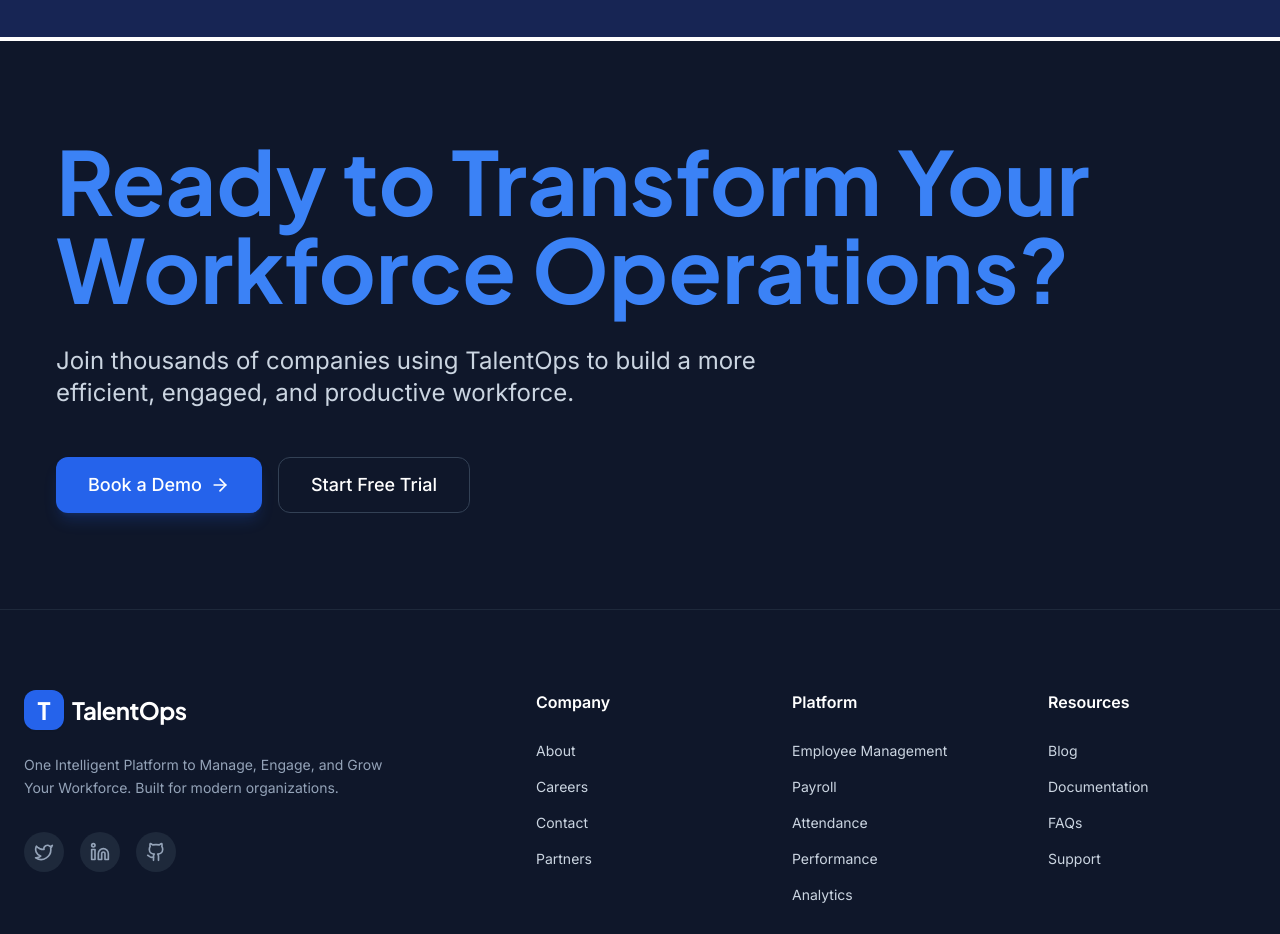
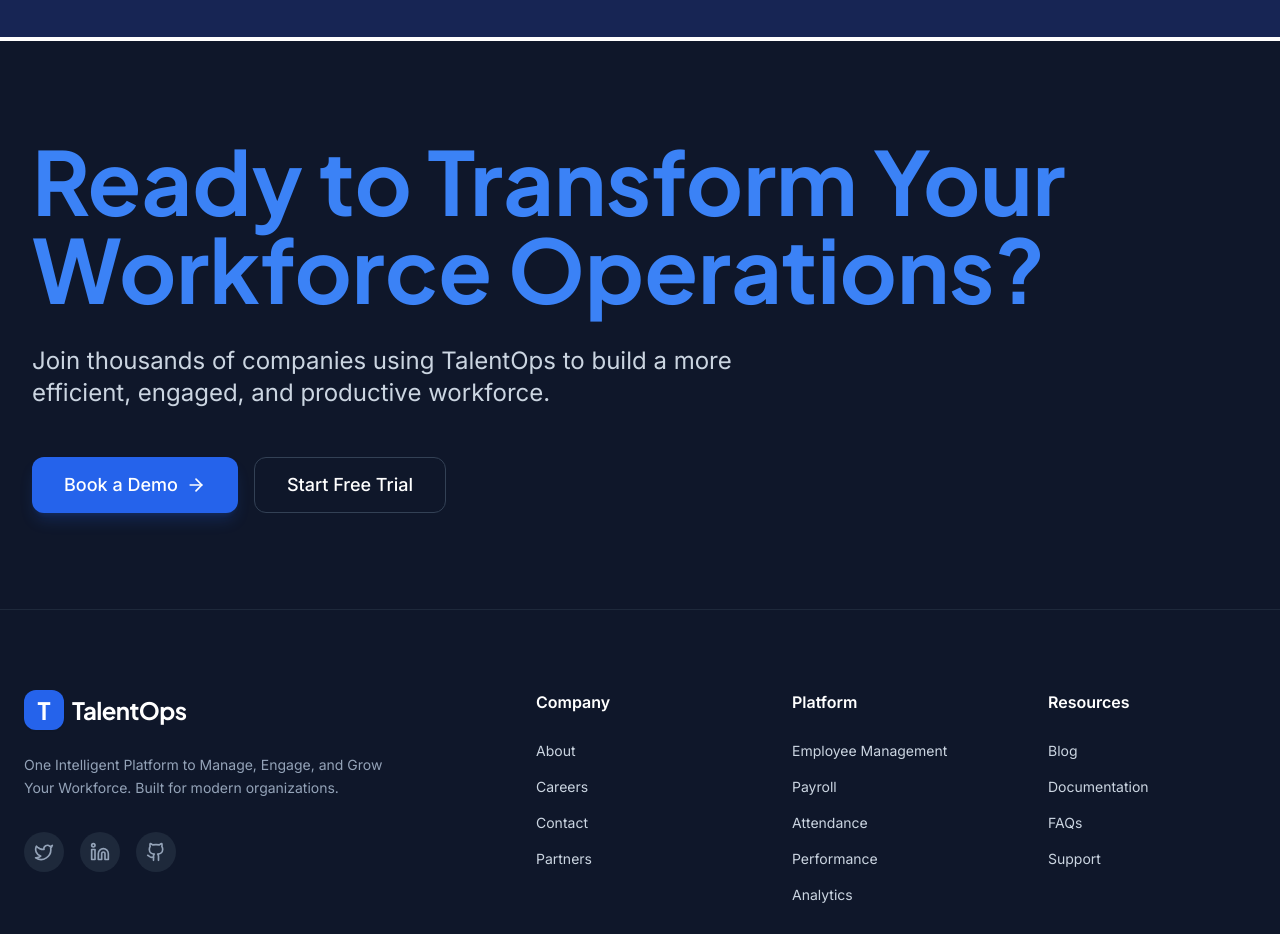
Before and after one commit to Deepthiswarupa/T-ops-LP, a React (Vite) app: page / in a window 1280 px wide. Shown: the part 9060-9994 px from the top of the page. Built offline with nearby package versions, Linux system fonts and the light colour scheme.

Commit message:
Remove inner padding from CTA so it aligns with FAQ card edge

```diff
--- a/src/components/sections/FinalCTASection.tsx
+++ b/src/components/sections/FinalCTASection.tsx
@@ -7,7 +7,6 @@ export function FinalCTASection() {
   return (
     <section className="py-24 bg-slate-900 text-left">
       <div className="max-w-[1400px] mx-auto px-6 lg:px-8">
-        <div className="px-6">
         <h2 className="text-5xl md:text-7xl lg:text-[5.5rem] font-display font-bold text-blue-500 mb-8 leading-tight">
           Ready to Transform Your Workforce Operations?
         </h2>
@@ -23,7 +22,6 @@ export function FinalCTASection() {
           </Button>
         </div>
       </div>
-      </div>
     </section>
   );
 }
```
Lines whose indentation alone changed are shown as unchanged.
